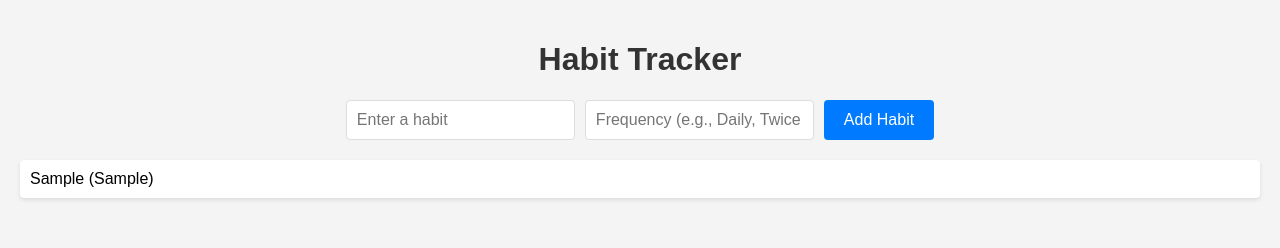
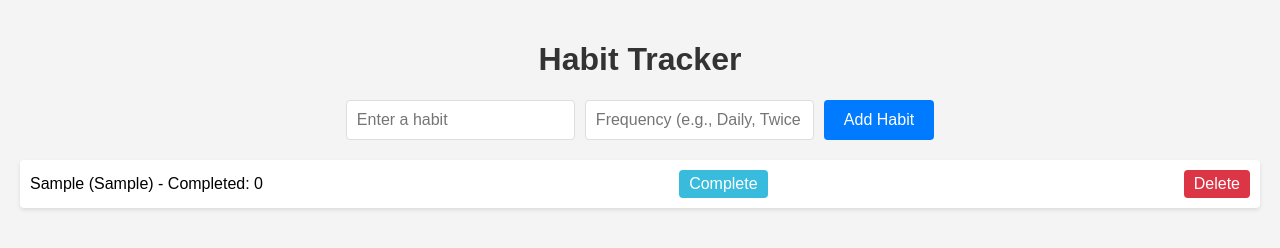
Before and after one commit to annacwu/HabitTracker, a website with bundled scripts: page public/index.html in a window 1280 px wide. Both pictures are taken after typing "Sample", "Sample" into the empty fields and a click on the button "Add Habit". Built offline with nearby package versions, Linux system fonts and the light colour scheme.

Commit message:
Add completed button functionality

```diff
--- a/public/style.css
+++ b/public/style.css
@@ -55,6 +55,18 @@ li {
 }
 
 li button {
+    background-color: #38bbdc;
+    color: white;
+    border: none;
+    padding: 5px 10px;
+    cursor: pointer;
+}
+
+li button:hover {
+    background-color: #1fa6ab;
+}
+
+li .delete-button {
     background-color: #dc3545;
     color: white;
     border: none;
@@ -62,6 +74,6 @@ li button {
     cursor: pointer;
 }
 
-li button:hover {
+li .delete-button:hover {
     background-color: #c82333;
 }
--- a/src/app.ts
+++ b/src/app.ts
@@ -2,6 +2,7 @@ interface Habit {
     name: string;
     frequency: string; // FIXME: make this into its own enum later
     completions: number;
+    completionDates: string[];
 }
 
 // get references to the DOM elements
@@ -25,9 +26,34 @@ habitForm.addEventListener('submit', (event) => {
 });
 
 function addHabit(name: string, frequency: string) {
-    const newHabit: Habit = {name, frequency, completions: 0};
+    const newHabit: Habit = {name, frequency, completions: 0, completionDates: []};
     const li = document.createElement('li'); // makes a new list element in the html
-    li.textContent = `${newHabit.name} (${newHabit.frequency})`;
+    li.textContent = `${newHabit.name} (${newHabit.frequency}) - Completed: ${newHabit.completions}`;
 
+    // mark as completed button
+    const completeButton = document.createElement('button');
+    completeButton.textContent = 'Complete'
+    completeButton.addEventListener('click', () => markAsCompleted(newHabit));
+
+    const deleteButton = document.createElement('button');
+    deleteButton.className = 'delete-button';
+    deleteButton.textContent = 'Delete';
+    deleteButton.addEventListener('click', () => {
+        li.remove();
+    });
+
+    li.appendChild(completeButton);
+    li.appendChild(deleteButton);
     habitList.appendChild(li);
 }
+
+function markAsCompleted(habit: Habit) {
+    const today = new Date().toISOString().split('T')[0];
+    if (!habit.completionDates.includes(today)) {
+        habit.completionDates.push(today);
+        habit.completions++;
+        alert(`Habit ${habit.name} completed.`);
+    } else {
+        alert(`You've already completed ${habit.name} today.`);
+    }
+}
```
